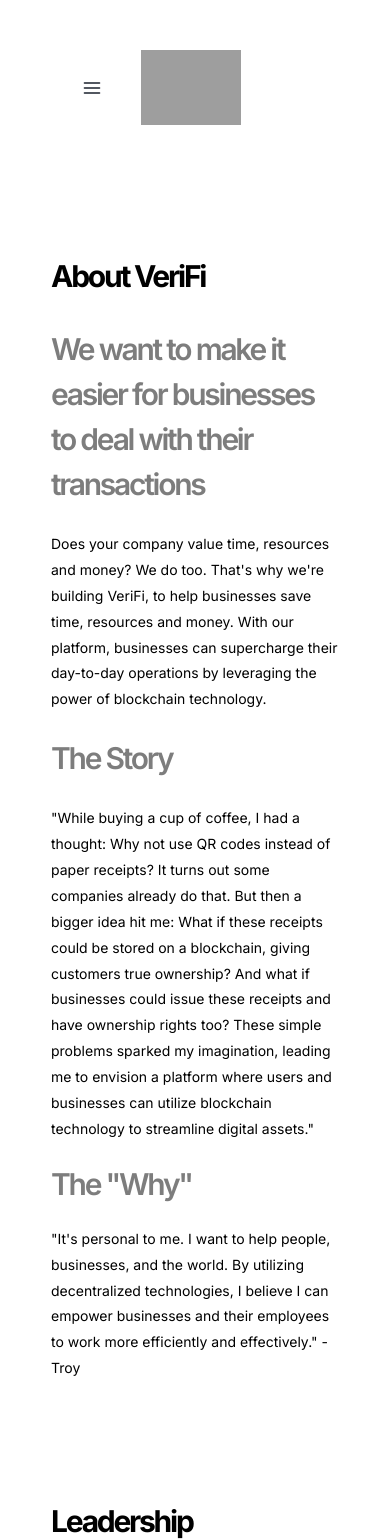
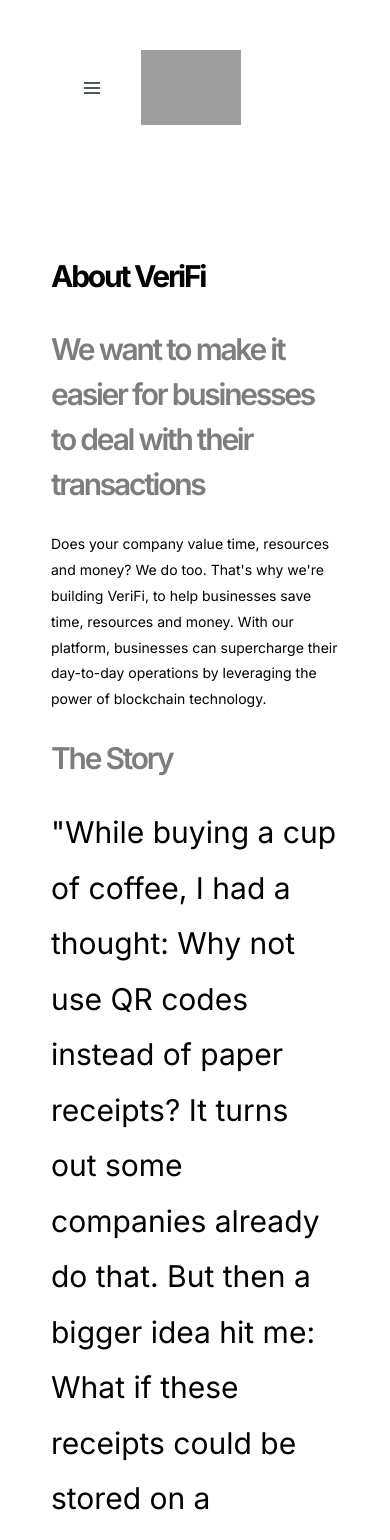
Before and after one commit to troyistroyenzo/Verifi, a Next.js app: page /about in a window 390 px wide. Shown: the top 1540 px of the page. Built offline with nearby package versions, Linux system fonts and the light colour scheme; grey boxes are pictures that could not be loaded.

Commit message:
adjust breakpoint values

```diff
--- a/app/about/page.tsx
+++ b/app/about/page.tsx
@@ -68,7 +68,7 @@
               fontWeight={400}
               lineHeight={1.85}
               color={'black'}
-              fontSize={useBreakpointValue({ base: 'sm', md: 'md' })}>
+              fontSize={useBreakpointValue({ base: '3xl', md: '4xl' })}>
               "While buying a cup of coffee, I had a thought: Why not use QR codes instead of paper receipts? It turns out some companies already do that. But then a bigger idea hit me: What if these receipts could be stored on a blockchain, giving customers true ownership? And what if businesses could issue these receipts and have ownership rights too? These simple problems sparked my imagination, leading me to envision a platform where users and businesses can utilize blockchain technology to streamline digital assets."
             </Text>
               <Text
@@ -83,7 +83,7 @@
               fontWeight={400}
               lineHeight={1.85}
               color={'black'}
-              fontSize={useBreakpointValue({ base: 'sm', md: 'md' })}>
+              fontSize={useBreakpointValue({ base: '3xl', md: '4xl' })}>
                 "It's personal to me. I want to help people, businesses, and the world. By utilizing decentralized technologies, I believe I can empower businesses and their employees to work more efficiently and effectively." - Troy
             </Text>
 
```
